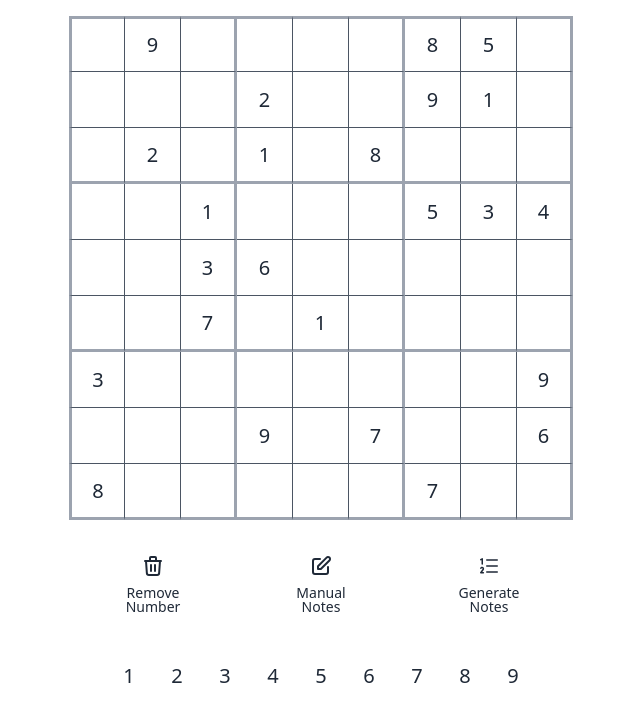
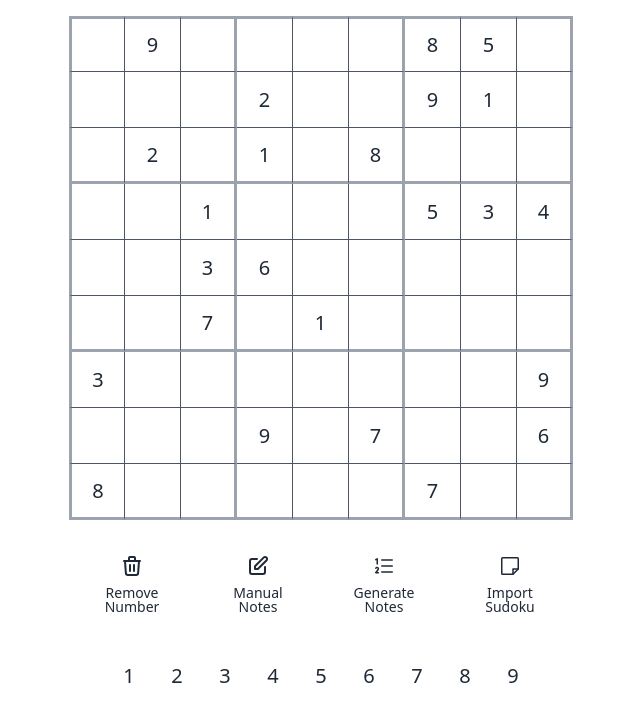
Before and after one commit to ngavinsir/lidoku-web, a Svelte app: page / in a window 1280 px wide. Shown: the top 722 px of the page, without its empty margins (319-959 px from the left). Built offline with nearby package versions, Linux system fonts and the light colour scheme.

Commit message:
add import sudoku

```diff
--- a/src/components/sudoku/BottomPanel/BottomPanel.svelte
+++ b/src/components/sudoku/BottomPanel/BottomPanel.svelte
@@ -6,6 +6,9 @@
 
   let className;
   export { className as class };
+
+  const prompSudokuMessage =
+    'Enter a string of 81 numbers (you can express blanks as 0, *, " ", _ or .)';
 </script>
 
 <div class={clsx(className, 'flex flex-col space-y-5')}>
@@ -106,6 +109,38 @@
           stroke-width="16"
         /></svg>
     </IconButton>
+
+    <!-- Import Sudoku icon -->
+    <IconButton
+      label="Import Sudoku"
+      on:click={() => {
+        const puzzleString = window.prompt(prompSudokuMessage);
+        board.initPuzzle(puzzleString);
+      }}
+    >
+      <svg
+        xmlns="http://www.w3.org/2000/svg"
+        class="w-6 h-6"
+        fill="currentColor"
+        viewBox="0 0 256 256"
+      ><rect width="256" height="256" fill="none" />
+        <path
+          d="M156.68629,216H48a8,8,0,0,1-8-8V48a8,8,0,0,1,8-8H208a8,8,0,0,1,8,8V156.68629a8,8,0,0,1-2.34315,5.65686l-51.3137,51.3137A8,8,0,0,1,156.68629,216Z"
+          fill="none"
+          stroke="currentColor"
+          stroke-linecap="round"
+          stroke-linejoin="round"
+          stroke-width="16"
+        />
+        <polyline
+          points="215.281 159.992 160 159.992 160 215.272"
+          fill="none"
+          stroke="currentColor"
+          stroke-linecap="round"
+          stroke-linejoin="round"
+          stroke-width="16"
+        /></svg>
+    </IconButton>
   </div>
 
   <NumberSelector
--- a/src/lib/Board.ts
+++ b/src/lib/Board.ts
@@ -35,9 +35,10 @@ export const board = createBoardStore(
 
 export function createBoardStore(puzzle: Puzzle) {
   const board = puzzle2Board(puzzle);
-  const { subscribe, update } = writable(board);
+  const { subscribe, set, update } = writable(board);
   return {
     subscribe,
+    initPuzzle: (puzzle: Puzzle) => set(puzzle2Board(puzzle)),
     setSelectedIndex: (index: number) => {
       update((board) => setSelectedIndex(board, index));
     },
@@ -154,6 +155,7 @@ function puzzle2Board(puzzle: Puzzle): Board {
       return parseInt(char);
     }
   });
+  if (puzzleList.length === 81) {
     for (let index = 0; index < 81; index++) {
       board.set(index, <BoardCell>{
         index,
@@ -164,6 +166,7 @@ function puzzle2Board(puzzle: Puzzle): Board {
         selected: false,
         notes: new Set(),
       });
+    }
   }
   return <Board>{
     board,
```
Lines whose indentation alone changed are shown as unchanged.
